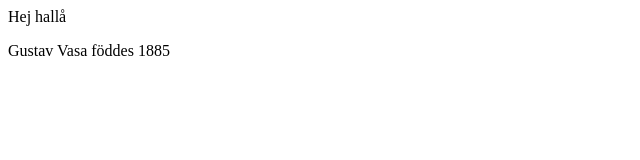
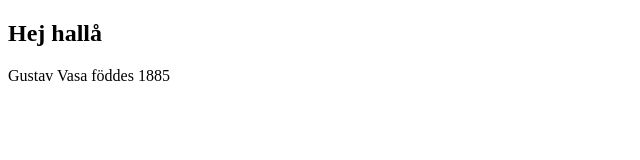
Before and after one commit to KalleKryp/Git3, a plain HTML site: page index.html in a window 1280 px wide. Shown: the whole page, without its empty margins (0-640 px from the left). Drawn offline with Linux system fonts and the light colour scheme.

Commit message:
index uppdaterad

```diff
--- a/index.html
+++ b/index.html
@@ -2,7 +2,7 @@
 <html>
   <head> </head>
   <body>
-    Hej hallå
+    <h2>Hej hallå</h2>
+    <p>Gustav Vasa föddes 1885</p>
   </body>
-  <p>Gustav Vasa föddes 1885</p>
 </html>
```
